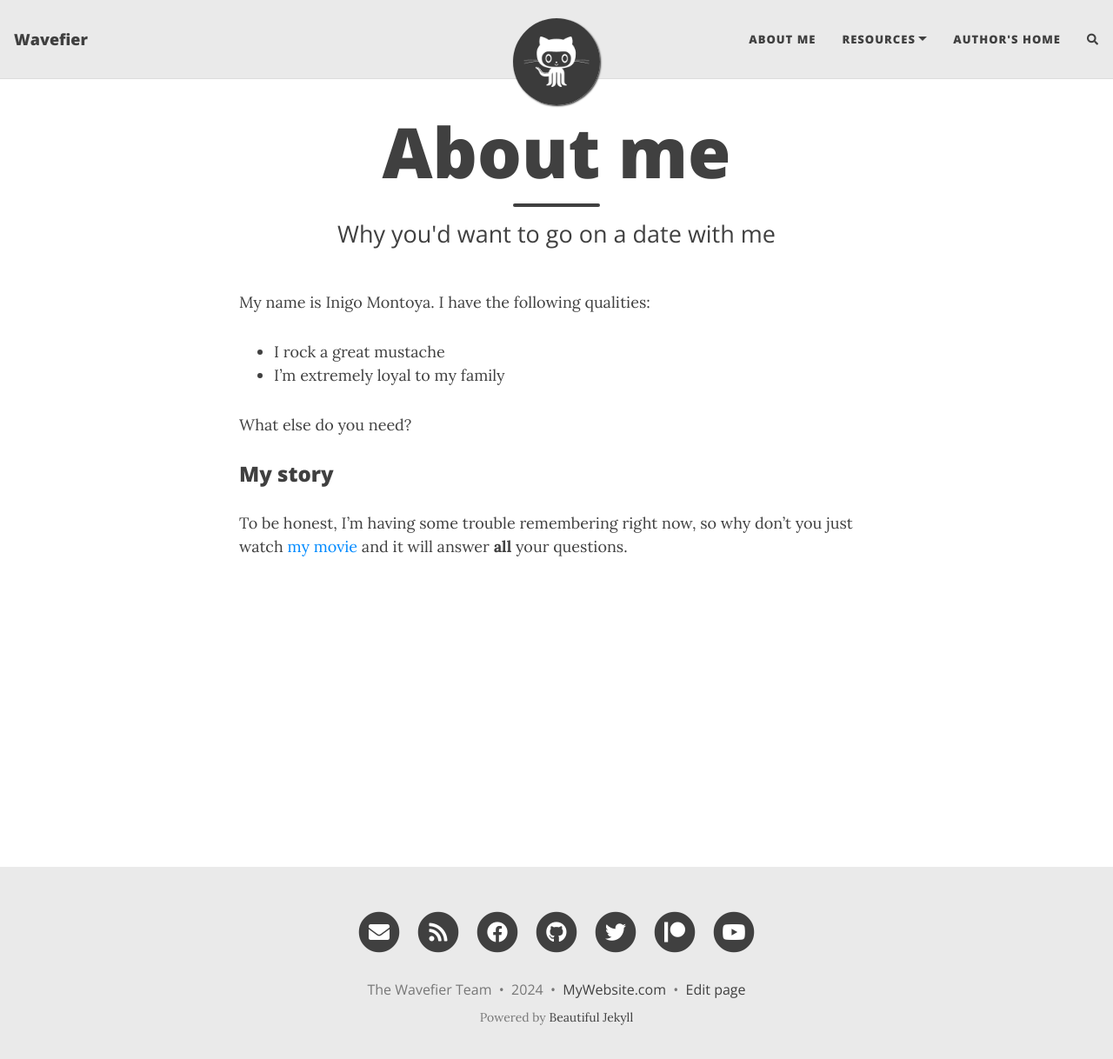
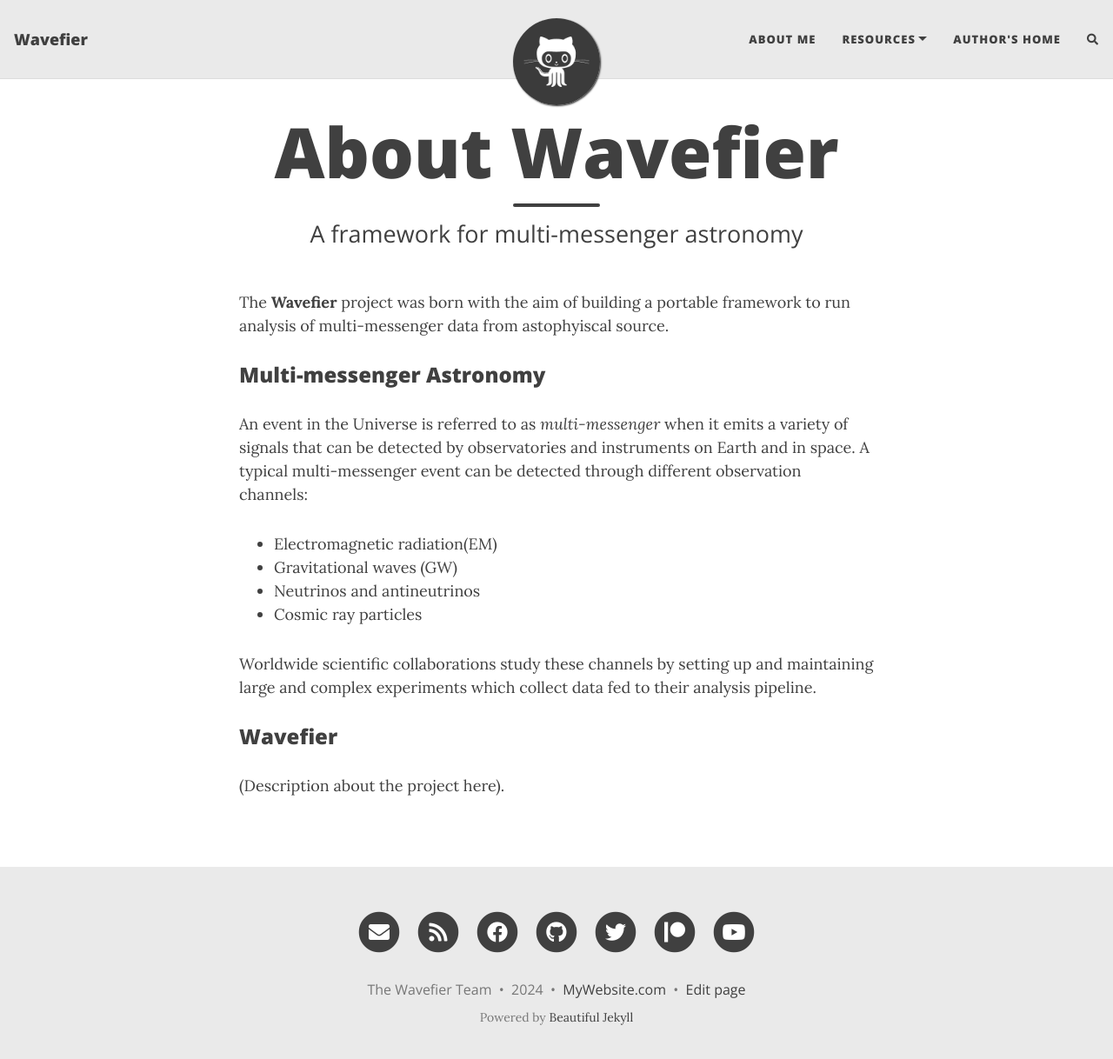
Before and after one commit to wavefier/wavefier, a Jekyll site: the page built from aboutme.md, in a window 1280 px wide and 1231 px high. Shown: the top 1218 px of the window at 87% size. Built offline with Jekyll 4.4.1, drawn with Linux system fonts in a browser that asks for light colours; nearby versions of some CDN libraries; comment, search, counter and statistics services are not loaded.

Commit message:
Update aboutme.md

```diff
--- a/aboutme.md
+++ b/aboutme.md
@@ -1,16 +1,20 @@
 ---
 layout: page
-title: About me
-subtitle: Why you'd want to go on a date with me
+title: About Wavefier
+subtitle: A framework for multi-messenger astronomy
 ---
 
-My name is Inigo Montoya. I have the following qualities:
+The **Wavefier** project was born with the aim of building a portable framework to run analysis of multi-messenger data from astophyiscal source.
 
-- I rock a great mustache
-- I'm extremely loyal to my family
+### Multi-messenger Astronomy
+An event in the Universe is referred to as *multi-messenger* when it emits a variety of signals that can be detected by observatories
+and instruments on Earth and in space. A typical multi-messenger event can be detected through different observation channels:
+- Electromagnetic radiation(EM)
+- Gravitational waves (GW)
+- Neutrinos and antineutrinos
+- Cosmic ray particles
 
-What else do you need?
+Worldwide scientific collaborations study these channels by setting up and maintaining large and complex experiments which collect data fed to their analysis pipeline.
 
-### My story
-
-To be honest, I'm having some trouble remembering right now, so why don't you just watch [my movie](https://en.wikipedia.org/wiki/The_Princess_Bride_%28film%29) and it will answer **all** your questions.
+### Wavefier
+(Description about the project here).
```
